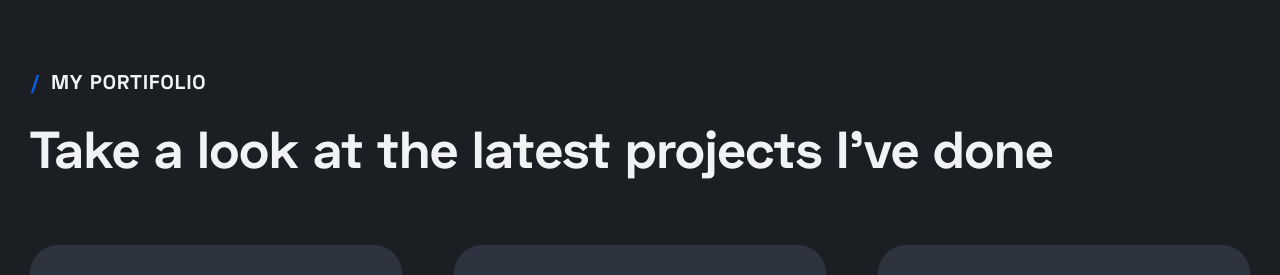
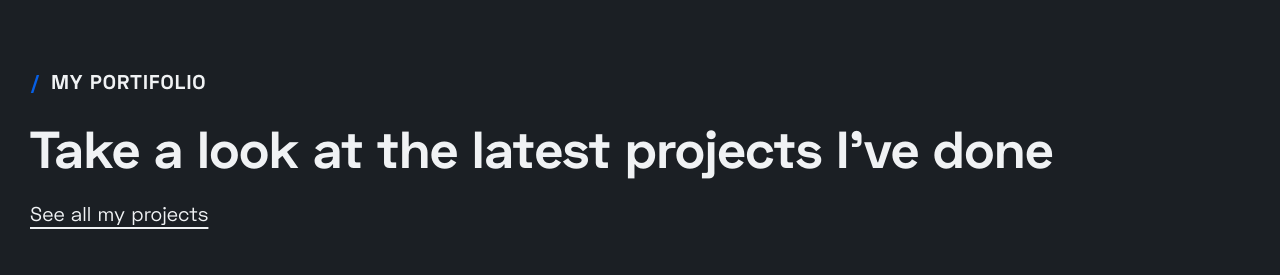
Before and after one commit to natan3001/React-Portifolio, a React (Create React App) app: page / in a window 1280 px wide. Shown: the part 1804-2079 px from the top of the page. Built offline with nearby package versions, Linux system fonts and the light colour scheme.

Commit message:
To reduce a code replication, a heading content component was created

```diff
--- a/src/assets/styles/main.scss
+++ b/src/assets/styles/main.scss
@@ -23,28 +23,3 @@ body {
 .hidden {
   display: none;
 }
-
-.section-heading {
-  color: var(--font-color);
-  margin-bottom: 64px;
-
-  .section-subtitle {
-    font-size: 20px;
-    margin-bottom: 24px;
-    font-weight: 700;
-    line-height: 1.1em;
-    text-transform: uppercase;
-    letter-spacing: 0.06em;
-
-    span {
-      color: #075fe4;
-      margin-right: 10px;
-    }
-  }
-
-  h2 {
-    font-size: 52px;
-    line-height: 1.25;
-    font-weight: 700;
-  }
-}
--- a/src/components/Portifolio/Portifolio.js
+++ b/src/components/Portifolio/Portifolio.js
@@ -1,17 +1,18 @@
 import ContainerLayout from "../../layouts/Container/Container";
+import Project from "./Project/Project";
+import SectionHeading from "./../Section/SectionHeading/SectionHeading";
 
 import "./Portifolio.scss";
-import Project from "./Project/Project";
 
 const Portifolio = () => (
   <div className="portifolio-section">
     <ContainerLayout>
-      <div className="section-heading">
-        <div className="section-subtitle">
-          <span>/</span>My portifolio
-        </div>
-        <h2>Take a look at the latest projects I've done</h2>
-      </div>
+      <SectionHeading
+        subtitle="My portifolio"
+        title="Take a look at the latest projects I've done"
+        linkText="See all my projects"
+        linkUrl="#"
+      />
       <div className="portifolio-grid">
         <Project
           tagOne="React JS"
--- /dev/null
+++ b/src/components/Section/SectionHeading/SectionHeading.js
@@ -0,0 +1,29 @@
+import { Link } from "react-router-dom";
+
+import "./SectionHeading.scss";
+
+const SectionHeading = (props) => {
+  let link = "";
+  if (props.linkUrl) {
+    link = (
+      <div className="heading-link">
+        <Link to={props.linkUrl}>{props.linkText}</Link>
+      </div>
+    );
+  }
+
+  return (
+    <div className="section-heading">
+      <div className="section-subtitle">
+        <span>/</span>
+        {props.subtitle}
+      </div>
+      <div className="heading-title">
+        <h2>{props.title}</h2>
+      </div>
+      {link}
+    </div>
+  );
+};
+
+export default SectionHeading;
--- /dev/null
+++ b/src/components/Section/SectionHeading/SectionHeading.scss
@@ -0,0 +1,35 @@
+.section-heading {
+  color: var(--font-color);
+  margin-bottom: 64px;
+
+  .section-subtitle {
+    font-size: 20px;
+    margin-bottom: 24px;
+    font-weight: 700;
+    line-height: 1.1em;
+    text-transform: uppercase;
+    letter-spacing: 0.06em;
+
+    span {
+      color: #075fe4;
+      margin-right: 10px;
+    }
+  }
+
+  .heading-title h2 {
+    font-size: 52px;
+    line-height: 1.25;
+    font-weight: 700;
+  }
+
+  .heading-link {
+    margin-top: 20px;
+    font-size: 20px;
+
+    a {
+      color: var(--font-color);
+      text-decoration: underline;
+      text-underline-offset: 6px;
+    }
+  }
+}
--- a/src/components/Skills/Skills.js
+++ b/src/components/Skills/Skills.js
@@ -1,5 +1,6 @@
 import { useEffect } from "react";
 import ContainerLayout from "../../layouts/Container/Container";
+import SectionHeading from "../Section/SectionHeading/SectionHeading";
 import Skill from "./Skill/Skill";
 
 import "./Skills.scss";
@@ -20,12 +21,10 @@ const Skills = () => {
   return (
     <div className="skills-section">
       <ContainerLayout>
-        <div className="section-heading">
-          <div className="section-subtitle">
-            <span>/</span>My Skills
-          </div>
-          <h2>My extensive list of skills</h2>
-        </div>
+        <SectionHeading
+          subtitle="My Skills"
+          title="My extensive list of skills"
+        />
         <div className="skill-list">
           <Skill title="HTML" per="90" experience="3" />
           <Skill title="JQUERY" per="90" experience="3" />
```
